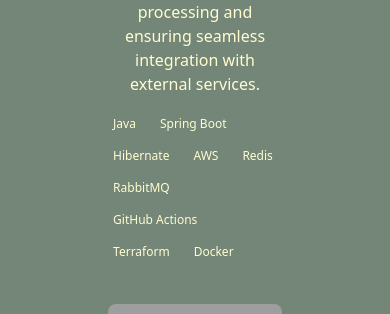
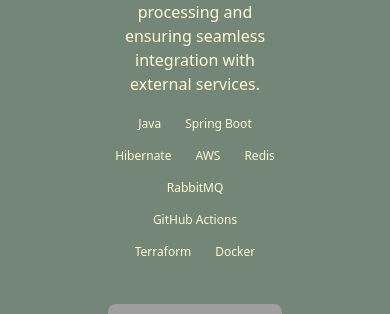
Before and after one commit to ris-tlp/ris-tlp.github.io, a React (Vite) app: page / in a window 390 px wide. Shown: the part 4308-4622 px from the top of the page. Built offline with nearby package versions, Linux system fonts and the light colour scheme; grey boxes are pictures that could not be loaded; a web font is replaced by a local one.

Commit message:
Responsiveness for projects section

```diff
--- a/src/components/ProjectCard.tsx
+++ b/src/components/ProjectCard.tsx
@@ -24,11 +24,11 @@
     return (
         <div className="flex flex-col md:flex-row items-center justify-between w-full mb-6 space-y-6 md:space-y-0">
             <div className={`w-full md:w-1/3 ${reverse ? "md:order-2" : ""}`}>
-                <img src={imageUrl} className="h-48 w-96 rounded-lg object-cover" />
+                <img src={imageUrl} className="h-48 w-96 rounded-lg object-cover mx-auto md:mx-0" />
             </div>
 
             <div className={`flex flex-col md:w-2/3 mx-4 text-cream ${reverse ? "md:items-end" : "md:items-start"}`}>
-                <div className="flex items-center mb-4">
+                <div className="flex items-center justify-center text-center mb-4">
                     <h2 className="text-2xl font-bold">{title}</h2>
                     {/* Conditionally render either GitHub or Website Icon */}
                     {isGithub ? (
@@ -54,7 +54,7 @@
 
                 <p className={`mb-4 ${reverse ? "md:text-right" : "md:text-left"}`}>{description}</p>
 
-                <div className="flex flex-wrap gap-2 mb-4">
+                <div className="flex flex-wrap justify-center gap-2 mb-4">
                     {techStack.map((tech, index) => (
                         <span key={index} className="text-xs text-cream px-2 py-1 rounded-full">
                             {tech}
```
